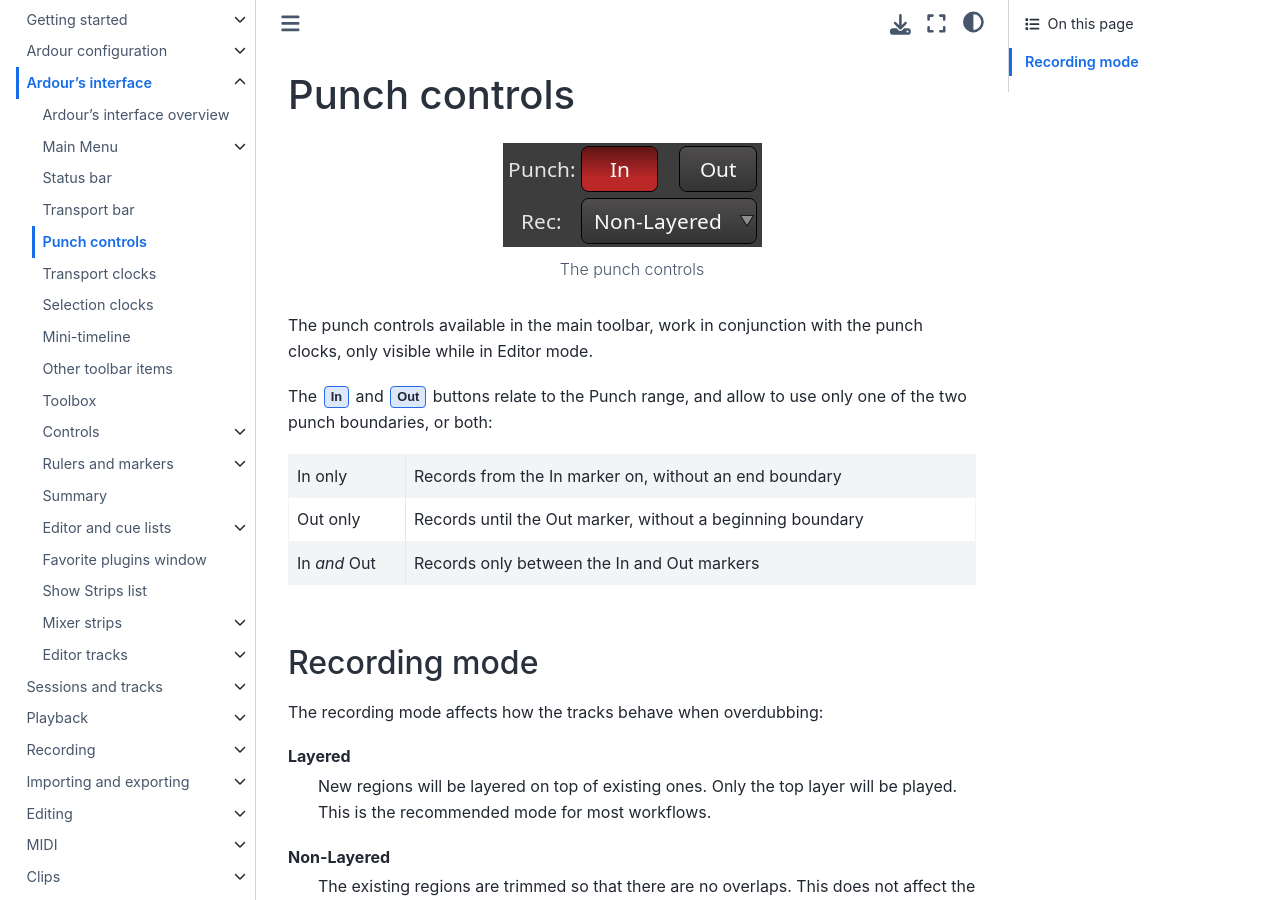
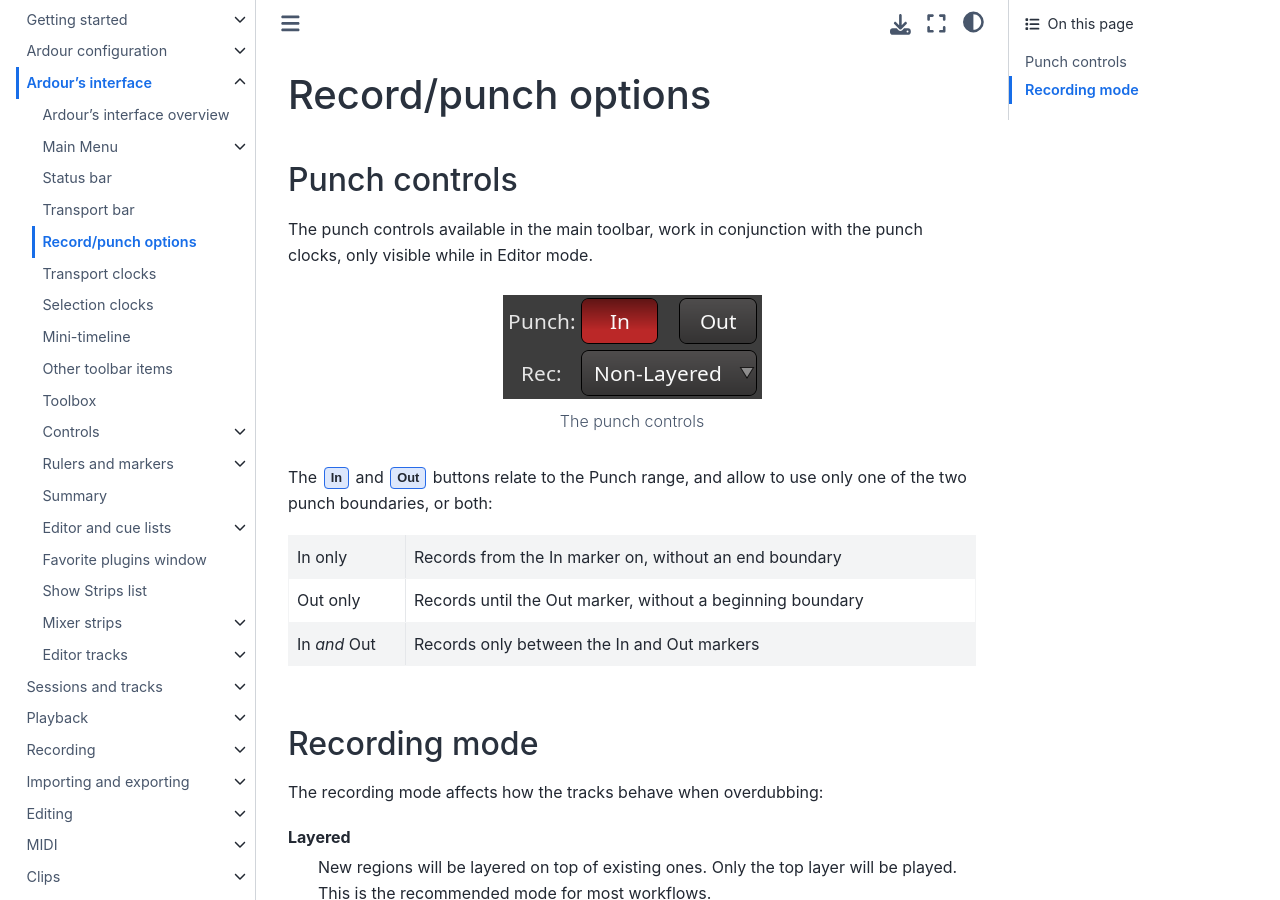
Before and after one commit to prokoudine/ardour-manual-sphinx, a Sphinx documentation site: the page built from source/interface/record-punch-options/index.rst, in a window 1280 px wide and 900 px high. Built offline with Sphinx 7.4.7 and the Sphinx Book theme 1.1.4, drawn with Linux system fonts in a browser that asks for light colours; pages that are not in the unit, such as notebooks, are missing from menus; some of the changed lines change nothing that is shown.

Commit message:
Cleanup links

```diff
--- a/source/interface/record-punch-options/index.rst
+++ b/source/interface/record-punch-options/index.rst
@@ -1,14 +1,19 @@
+.. _record_punch_options:
+
+Record/punch options
+====================
+
 .. _punch_controls:
 
 Punch controls
-==============
+--------------
+
+The punch controls available in the main toolbar, work in conjunction with the punch clocks, only visible while in Editor mode.
 
 .. figure:: images/punch-controls.png
    :alt: The Punch Controls, and the related Punch clocks
 
    The punch controls
-
-The punch controls available in the main toolbar, work in conjunction with the punch clocks, only visible while in Editor mode.
 
 The :guilabel:`In` and :guilabel:`Out` buttons relate to the Punch range, and allow to use only one of the two punch boundaries, or both:
 
@@ -28,9 +33,9 @@
 Layered
    New regions will be layered on top of existing ones. Only the top layer will be played. This is the recommended mode for most workflows.
 Non-Layered
-   The existing regions are trimmed so that there are no overlaps. This does not affect the previously recorded audio data, and trimmed regions can be expanded again at will. Non-layered mode can be very useful for spoken word material, especially in combination with `push/pull trimming <@@pushpull-trimming>`__.
+   The existing regions are trimmed so that there are no overlaps. This does not affect the previously recorded audio data, and trimmed regions can be expanded again at will. Non-layered mode can be very useful for spoken word material, especially in combination with :ref:`push/pull trimming <push_pull_trimming>`.
 
 Snd on Snd
    New regions will be layered on top of existing ones and made transparent. This means all overlapping layers will be played at the same time. This mode is typically recommended for progressively building up MIDI tracks, e.g. a drum track, in each individual take.
 
-See `Track Modes <@@track-types>`__ for more information.
+See :ref:`Track Modes <track_modes>` for more information.
```
